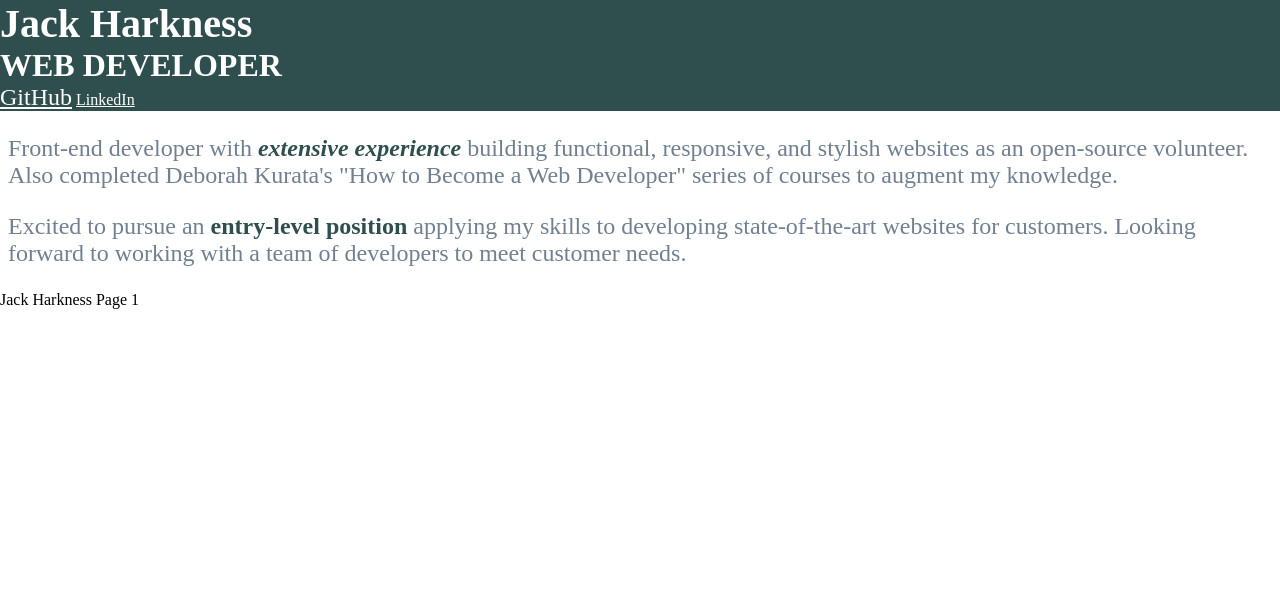
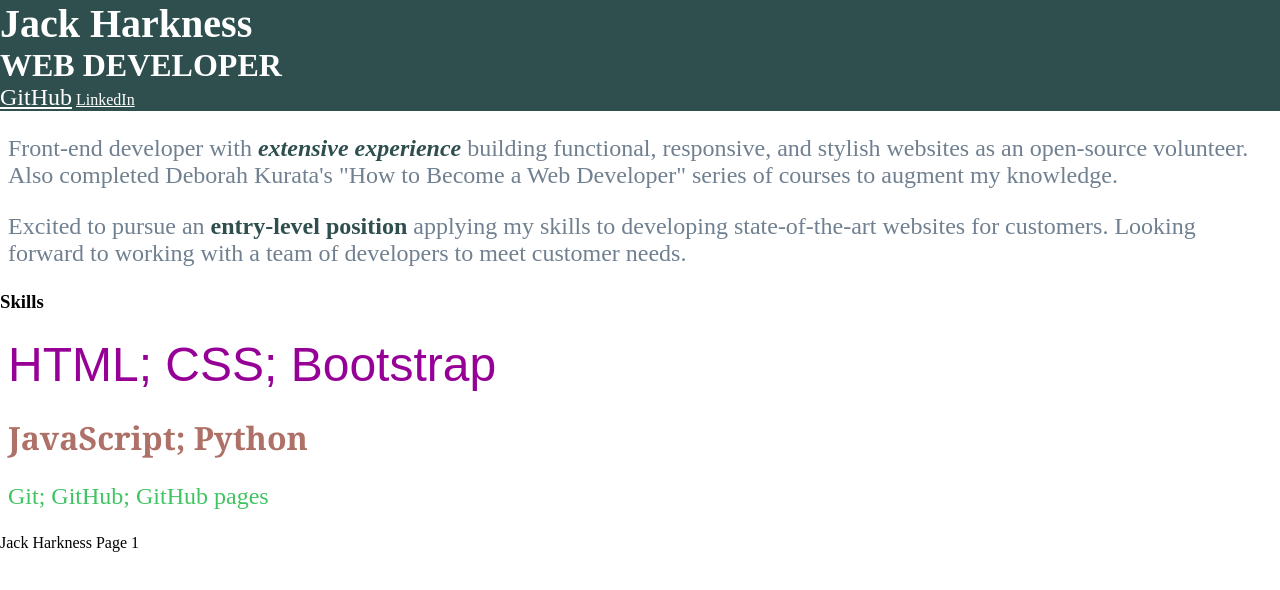
Before and after one commit to DeborahK/Gentle-Introduction-to-CSS, a plain HTML site: page resume/index.html in a window 1280 px wide. Drawn offline with Linux system fonts and the light colour scheme.

Commit message:
Add properties demo

```diff
--- a/resume/index.html
+++ b/resume/index.html
@@ -22,6 +22,15 @@
     <p>Excited to pursue an <span class="highlight">entry-level position</span> applying my skills to developing
       state-of-the-art websites for customers. Looking forward to working with a
       team of developers to meet customer needs.</p>
+
+    <section>
+      <h3>Skills</h3>
+      <div class="skills-highlight">
+        <p class="skills-web">HTML; CSS; Bootstrap</p>
+      </div>
+      <p class="skills-languages">JavaScript; Python</p>
+      <p class="skills-repo">Git; GitHub; GitHub pages</p>
+    </section>
   </main>
 
   <footer>
--- a/resume/styles/style.css
+++ b/resume/styles/style.css
@@ -35,6 +35,27 @@ main p {
   font-weight: bold;
 }
 
+.skills-highlight {
+  font-size: 24px;
+}
+
+.skills-languages {
+  color: #ae7168;
+  font-family: Georgia, 'Times New Roman', Times, serif;
+  font-size: 32px;
+  font-weight: bold;
+}
+
+.skills-repo {
+  color: #40c463;
+}
+
+.skills-web {
+  color: rgb(150, 0, 150);
+  font-family: Arial, Helvetica, sans-serif;
+  font-size: 2em;
+}
+
 a[href="http://www.github.com"] {
   font-size: 24px;
 }
```
